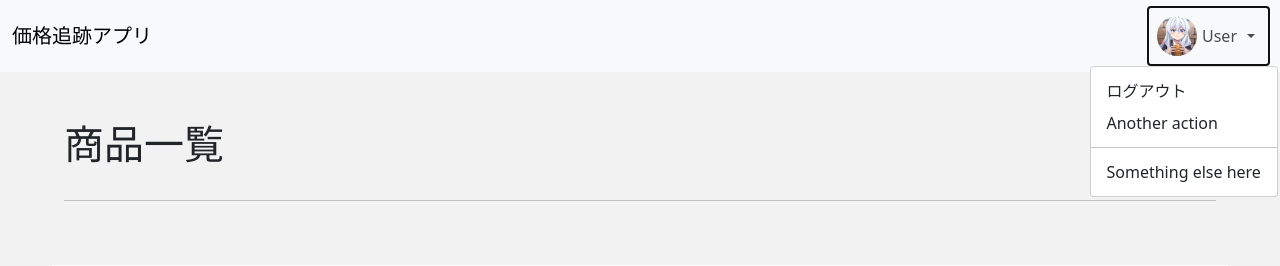
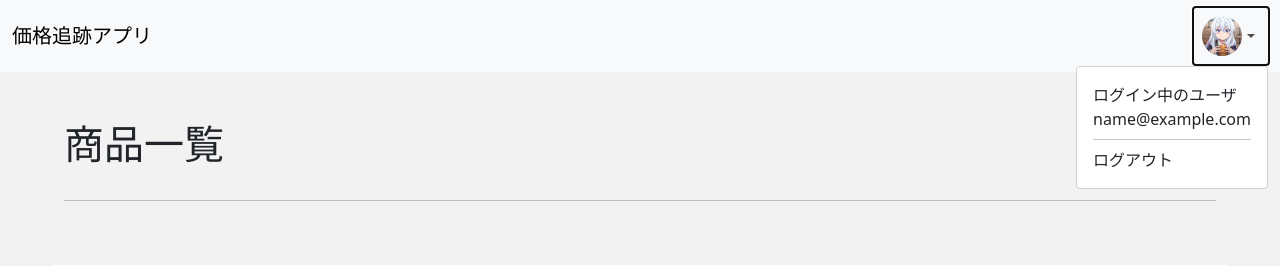
Before and after one commit to sigunamu226/amazon-tracking-price, a Django app: page /items/ in a window 1280 px wide, after a click that opens the changed part. Shown: the top 266 px of the page. Run offline with Django 3.2, Linux system fonts and the light colour scheme; the visitor is signed in with stand-in values (Sample User, id 1); data that the repository does not hold is empty; some libraries are stand-ins or nearby versions.

Commit message:
headerメニューの整理

```diff
--- a/items/views.py
+++ b/items/views.py
@@ -1,13 +1,10 @@
 from django.shortcuts import render
 from items.forms import ItemRegistForm
-from items.models import Item
 from django.http import HttpRequest
 from main.common.template_path import items_path
 from items.service import deleteItem, registerItem
 from django.shortcuts import redirect
 
-
-# Create your views here.
 class ItemsView:
     def itemtable(request: HttpRequest):
         if not request.user.is_authenticated:
@@ -20,13 +17,14 @@ class ItemsView:
                 registerItem(url, request.user, hope_price)
         user = request.user
         items = user.items.all()
-        return render(request, items_path('index'), {'items': items})
+        return render(request, items_path('index'), {'items': items, 'userEmail': user.email})
 
     def itemregist(request: HttpRequest):
         if not request.user.is_authenticated:
             return redirect("login")
         form = ItemRegistForm()
-        return render(request, items_path('regist'), {'form': form})
+        user = request.user
+        return render(request, items_path('regist'), {'form': form, 'userEmail': user.email})
 
     def itemdelete(request: HttpRequest):
         if not request.user.is_authenticated:
--- a/templates/layouts/header.html
+++ b/templates/layouts/header.html
@@ -17,15 +17,12 @@
             aria-expanded="false"
           >
           <div class="image_circle"></div>
-          <span class="user-name">User</span>
           </a>
-          <ul class="dropdown-menu" aria-labelledby="navbarDropdown">
+          <ul class="dropdown-menu dropdown-menu-end" aria-labelledby="navbarDropdown">
+            <li>ログイン中のユーザ</li>
+            <li>{{userEmail}}</li>
+            <li><hr class="dropdown-divider" /></li>
             <li><a class="dropdown-item" href={% url 'logout' %}>ログアウト</a></li>
-            <li><a class="dropdown-item" href="#">Another action</a></li>
-            <li><hr class="dropdown-divider" /></li>
-            <li>
-              <a class="dropdown-item" href="#">Something else here</a>
-            </li>
           </ul>
         </li>
       </ul>
--- a/templates/static/css/header.css
+++ b/templates/static/css/header.css
@@ -6,7 +6,10 @@
   color: #000000;
 }
 .navbar .nav-item .dropdown-menu {
-  left: -50%;
+  padding: 1rem;
+}
+.navbar .nav-item .dropdown-menu .dropdown-item {
+  padding: 0;
 }
 .navbar .nav-item .dropdown-toggle {
   display: flex;
```
